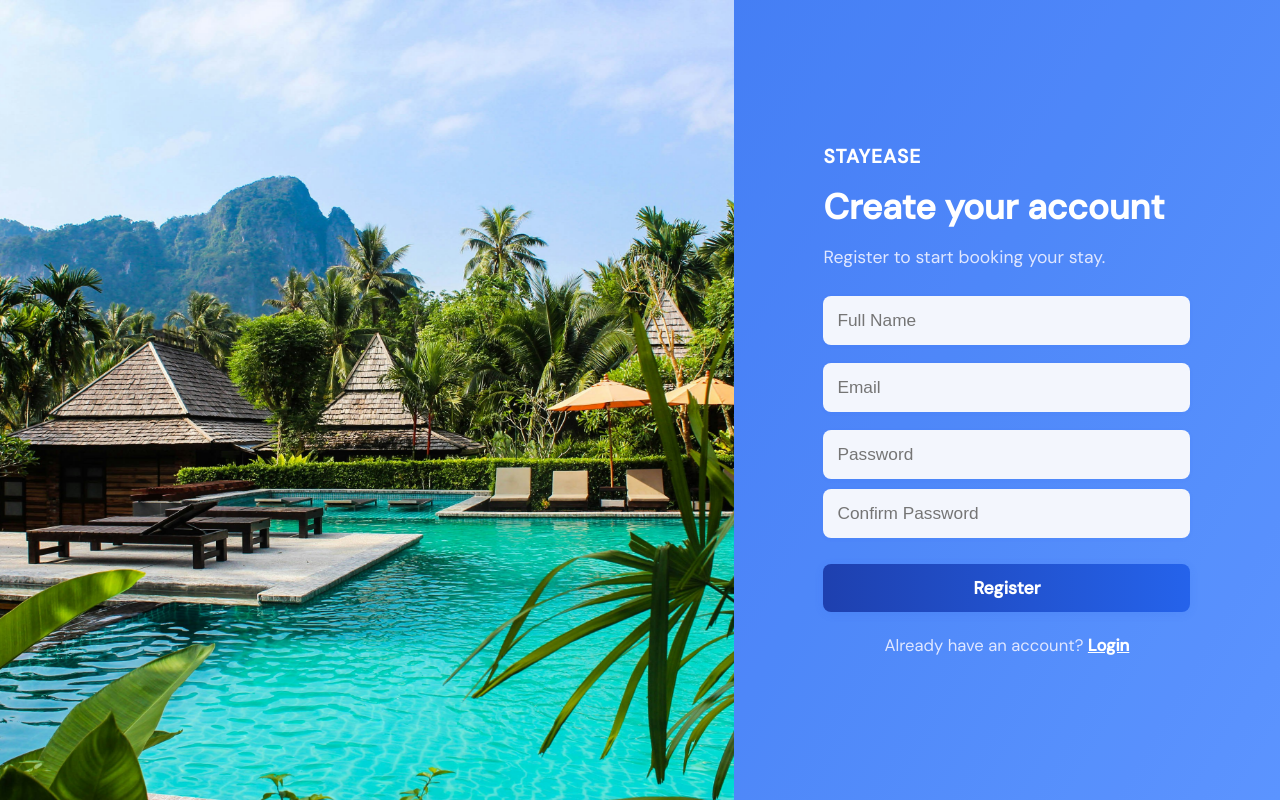
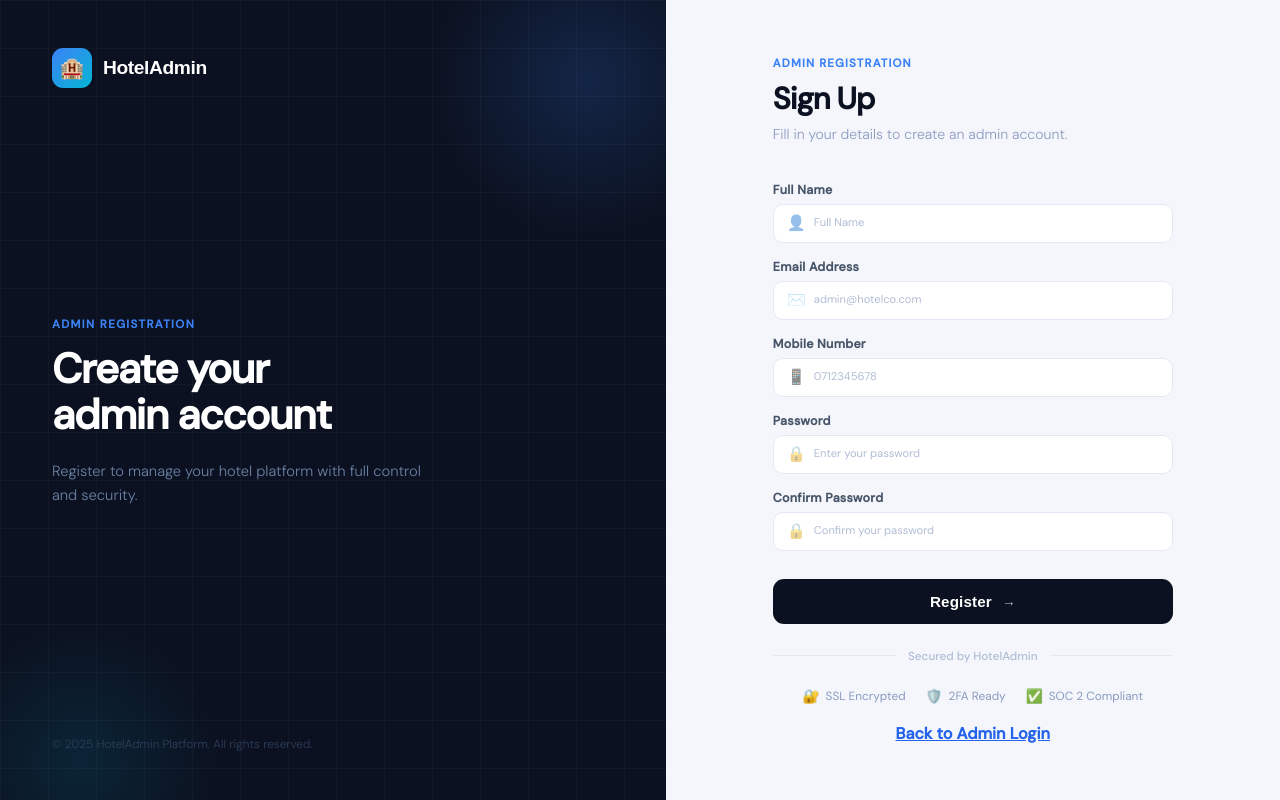
Before and after one commit to stayease-sliit-2026/frontend_stayease, a React (Vite) app: page /admin/register in a window 1280 px wide. Built offline with nearby package versions, Linux system fonts and the light colour scheme; no server answers.

Commit message:
feat: implement admin registration page and update authentication flow

```diff
--- a/src/hooks/useLogin.js
+++ b/src/hooks/useLogin.js
@@ -31,7 +31,7 @@ export default function useLogin() {
       const response = await api.post(AppUrl.APP_URL_MAIN + AppUrl.LOGIN_URL, { email, password });
       setLoading(false);
       if (response.data && response.data.token) {
-        sessionStorage.setItem('adminAuthToken', response.data.token);
+        sessionStorage.setItem('authToken', response.data.token);
       }
       console.log('Admin login successful:', response.data);
       return response.data;
--- a/src/hooks/useRegister.js
+++ b/src/hooks/useRegister.js
@@ -6,7 +6,7 @@ export default function useRegister() {
   const [loading, setLoading] = useState(false);
   const [error, setError] = useState('');
 
-  const registerRequest = async (name, email, password) => {
+  const registerRequest = async (name, email, password, mobile) => {
     setLoading(true);
     setError('');
     try {
@@ -14,6 +14,7 @@ export default function useRegister() {
       const response = await api.post(AppUrl.APP_URL_MAIN+AppUrl.REGISTER_URL, {
         name,
         email,
+        mobile,
         password,
       });
       setLoading(false);
@@ -31,5 +32,28 @@ export default function useRegister() {
     }
   };
 
-  return { registerRequest, loading, error, setError };
+  // Admin registration
+  const adminRegisterRequest = async (name, email, mobile, password) => {
+    setLoading(true);
+    setError('');
+    try {
+      const response = await api.post(AppUrl.APP_URL_MAIN+AppUrl.REGISTER_URL, {
+        name,
+        email,
+        mobile,
+        password,
+      });
+      setLoading(false);
+      console.log('Admin registration successful:', response.status);
+      return response.status;
+    } catch (err) {
+      setLoading(false);
+      setError(
+        err.response?.data?.message || 'Admin registration failed. Please try again.'
+      );
+      return err.response?.data || null;
+    }
+  };
+
+  return { registerRequest, adminRegisterRequest, loading, error, setError };
 }
--- /dev/null
+++ b/src/pages/admin_pages/AdminRegister.jsx
@@ -0,0 +1,204 @@
+import React, { useState } from 'react';
+import { useNavigate, Link } from 'react-router-dom';
+import '../../styles/admin.css';
+import api from '../../services/api';
+import useRegister from '../../hooks/useRegister';
+
+export default function AdminRegister() {
+  const [name, setName] = useState('');
+  const [email, setEmail] = useState('');
+  const [mobile, setMobile] = useState('');
+  const [password, setPassword] = useState('');
+  const [confirmPassword, setConfirmPassword] = useState('');
+  const [error, setError] = useState('');
+  const [loading, setLoading] = useState(false);
+  const navigate = useNavigate();
+  const {adminRegisterRequest} = useRegister();
+
+  const handleSubmit = async (e) => {
+    e.preventDefault();
+    setError('');
+    if (!name.trim() || !email.trim() || !mobile.trim() || !password.trim() || !confirmPassword.trim()) {
+      setError('All fields are required.');
+      return;
+    }
+    // Simple mobile validation (10-15 digits)
+    if (!/^\d{10,15}$/.test(mobile.trim())) {
+      setError('Enter a valid mobile number (10-15 digits).');
+      return;
+    }
+    if (password !== confirmPassword) {
+      setError('Passwords do not match.');
+      return;
+    }
+    setLoading(true);
+    try {
+      const response = await adminRegisterRequest(name, email, mobile, password);
+      setLoading(false);
+      if (response == 201) {
+        navigate('/admin/dashboard', { replace: true });
+      } else {
+        setError(response?.message || 'Registration failed.');
+      }
+    } catch (err) {
+      setLoading(false);
+      setError(err.response?.message || 'Registration failed.');
+    }
+  };
+
+  return (
+    <div className="login-root">
+      <div className="login-left">
+        <div className="grid-overlay" />
+        <div className="left-logo">
+          <div className="logo-icon">🏨</div>
+          <span className="logo-text">HotelAdmin</span>
+        </div>
+        <div className="left-body">
+          <div className="left-eyebrow">Admin Registration</div>
+          <h1 className="left-headline">
+            Create your<br />
+            admin account
+          </h1>
+          <p className="left-desc">
+            Register to manage your hotel platform with full control and security.
+          </p>
+        </div>
+        <div className="left-footer">
+          © 2025 HotelAdmin Platform. All rights reserved.
+        </div>
+      </div>
+      <div className="login-right">
+        <div className="login-card">
+          <div className="card-eyebrow">Admin Registration</div>
+          <h2 className="card-title">Sign Up</h2>
+          <p className="card-subtitle">
+            Fill in your details to create an admin account.
+          </p>
+          {error && (
+            <div className="error-box">
+              <span className="error-icon">⚠️</span>
+              <span className="error-text">{error}</span>
+            </div>
+          )}
+          <form onSubmit={handleSubmit}>
+            <div className="field-group">
+              <div className="field-wrap">
+                  <label className="field-label">Full Name</label>
+                  <div className="input-wrap">
+                    <span className="input-icon">👤</span>
+                    <input
+                      className="field-input"
+                      type="text"
+                      placeholder="Full Name"
+                      value={name}
+                      onChange={e => setName(e.target.value)}
+                      required
+                      autoComplete="name"
+                    />
+                  </div>
+                </div>
+                <div className="field-wrap">
+                  <label className="field-label">Email Address</label>
+                  <div className="input-wrap">
+                    <span className="input-icon">✉️</span>
+                    <input
+                      className="field-input"
+                      type="email"
+                      placeholder="admin@hotelco.com"
+                      value={email}
+                      onChange={e => setEmail(e.target.value)}
+                      required
+                      autoComplete="email"
+                    />
+                  </div>
+                </div>
+                <div className="field-wrap">
+                  <label className="field-label">Mobile Number</label>
+                  <div className="input-wrap">
+                    <span className="input-icon">📱</span>
+                    <input
+                      className="field-input"
+                      type="tel"
+                      placeholder="0712345678"
+                      value={mobile}
+                      onChange={e => setMobile(e.target.value)}
+                      required
+                      autoComplete="tel"
+                    />
+                  </div>
+                </div>
+              <div className="field-wrap">
+                <label className="field-label">Password</label>
+                <div className="input-wrap">
+                  <span className="input-icon">🔒</span>
+                  <input
+                    className="field-input"
+                    type="password"
+                    placeholder="Enter your password"
+                    value={password}
+                    onChange={e => setPassword(e.target.value)}
+                    required
+                    autoComplete="new-password"
+                  />
+                </div>
+              </div>
+              <div className="field-wrap">
+                <label className="field-label">Confirm Password</label>
+                <div className="input-wrap">
+                  <span className="input-icon">🔒</span>
+                  <input
+                    className="field-input"
+                    type="password"
+                    placeholder="Confirm your password"
+                    value={confirmPassword}
+                    onChange={e => setConfirmPassword(e.target.value)}
+                    required
+                    autoComplete="new-password"
+                  />
+                </div>
+              </div>
+            </div>
+            <button type="submit" className="submit-btn" disabled={loading}>
+              {loading ? (
+                <>
+                  <span className="spinner" />
+                  Registering…
+                </>
+              ) : (
+                <>
+                  Register
+                  <span style={{ fontSize: '0.85rem', opacity: 0.7 }}>→</span>
+                </>
+              )}
+            </button>
+          </form>
+          <div className="divider">
+            <div className="divider-line" />
+            <span className="divider-text">Secured by HotelAdmin</span>
+            <div className="divider-line" />
+          </div>
+          <div className="trust-row">
+            <div className="trust-badge">
+              <span className="trust-icon">🔐</span>
+              SSL Encrypted
+            </div>
+            <div className="trust-badge">
+              <span className="trust-icon">🛡️</span>
+              2FA Ready
+            </div>
+            <div className="trust-badge">
+              <span className="trust-icon">✅</span>
+              SOC 2 Compliant
+            </div>
+          </div>
+          <div style={{ marginTop: 18, textAlign: 'center', fontSize: '1.01rem' }}>
+            <Link to="/admin/login" style={{ color: '#2563eb', fontWeight: 600, textDecoration: 'underline' }}>
+              Back to Admin Login
+            </Link>
+          </div>
+        </div>
+      </div>
+    </div>
+  );
+}
--- a/src/pages/auth_pages/Register.jsx
+++ b/src/pages/auth_pages/Register.jsx
@@ -9,6 +9,7 @@ import ImageConstant from '../../utils/imageConstant';
 export default function Register() {
   const [name, setName] = useState('');
   const [email, setEmail] = useState('');
+  const [mobile, setMobile] = useState('');
   const [password, setPassword] = useState('');
   const [confirm, setConfirm] = useState('');
   const { login, isAuthenticated } = useAuth();
@@ -18,15 +19,20 @@ export default function Register() {
   const handleSubmit = async (e) => {
     e.preventDefault();
     setError('');
-    if (!name.trim() || !email.trim() || !password.trim()) {
-      setError('Name, email and password required');
+    if (!name.trim() || !email.trim() || !mobile.trim() || !password.trim()) {
+      setError('Name, email, mobile, and password required');
+      return;
+    }
+    // Simple mobile validation (10-15 digits)
+    if (!/^\d{10,15}$/.test(mobile.trim())) {
+      setError('Enter a valid mobile number (10-15 digits).');
       return;
     }
     if (password !== confirm) {
       setError('Passwords do not match');
       return;
     }
-    const result = await registerRequest(name, email, password);
+    const result = await registerRequest(name, email, password, mobile);
     if (result) {
       login(email);
       navigate('/', { replace: true });
@@ -98,9 +104,9 @@ export default function Register() {
         minWidth: 0,
       }}>
         <div style={{ maxWidth: 420, width: '100%' }}>
-          <div style={{ fontWeight: 800, fontSize: '1.2rem', color: '#fff', letterSpacing: '1px', marginBottom: 18 }}>STAYEASE</div>
-          <h1 style={{ color: '#fff', fontWeight: 800, fontSize: '2.2rem', margin: 0, lineHeight: 1.15 }}>Create your account</h1>
-          <div style={{ color: '#e0e7ff', margin: '18px 0 28px', fontSize: '1.1rem' }}>Register to start booking your stay.</div>
+          <div style={{ fontWeight: 800, fontSize: '1.2rem', color: '#fff', letterSpacing: '1px', marginBottom: 5 }}>STAYEASE</div>
+          <h1 style={{ color: '#fff', fontWeight: 800, fontSize: '2.2rem', margin: 0, }}>Create your account</h1>
+          <div style={{ color: '#e0e7ff', margin: '5px 0 28px', fontSize: '1.1rem' }}>Register to start booking your stay.</div>
           <form onSubmit={handleSubmit} style={{ width: '100%' }}>
             {error && <div style={{ color: '#b91c1c', marginBottom: 12, fontWeight: 600 }}>{error}</div>}
             <input
@@ -111,11 +117,11 @@ export default function Register() {
               required
               style={{
                 width: '100%',
-                padding: '14px',
+                padding: '10px',
                 marginBottom: 18,
                 border: 'none',
                 borderRadius: 8,
-                fontSize: '1.08rem',
+                fontSize: '1.00rem',
                 background: '#f3f6fd',
                 color: '#222',
                 boxShadow: '0 1px 4px rgba(37,99,235,0.07)',
@@ -129,11 +135,29 @@ export default function Register() {
               required
               style={{
                 width: '100%',
-                padding: '14px',
+                padding: '10px',
                 marginBottom: 18,
                 border: 'none',
                 borderRadius: 8,
-                fontSize: '1.08rem',
+                fontSize: '1.00rem',
+                background: '#f3f6fd',
+                color: '#222',
+                boxShadow: '0 1px 4px rgba(37,99,235,0.07)',
+              }}
+            />
+            <input
+              type="tel"
+              placeholder="Mobile Number"
+              value={mobile}
+              onChange={e => setMobile(e.target.value)}
+              required
+              style={{
+                width: '100%',
+                padding: '10px',
+                marginBottom: 18,
+                border: 'none',
+                borderRadius: 8,
+                fontSize: '1.00rem',
                 background: '#f3f6fd',
                 color: '#222',
                 boxShadow: '0 1px 4px rgba(37,99,235,0.07)',
@@ -147,11 +171,11 @@ export default function Register() {
               required
               style={{
                 width: '100%',
-                padding: '14px',
+                padding: '10px',
                 marginBottom: 10,
                 border: 'none',
                 borderRadius: 8,
-                fontSize: '1.08rem',
+                fontSize: '1.00rem',
                 background: '#f3f6fd',
                 color: '#222',
                 boxShadow: '0 1px 4px rgba(37,99,235,0.07)',
@@ -165,11 +189,11 @@ export default function Register() {
               required
               style={{
                 width: '100%',
-                padding: '14px',
+                padding: '10px',
                 marginBottom: 20,
                 border: 'none',
                 borderRadius: 8,
-                fontSize: '1.08rem',
+                fontSize: '1.00rem',
                 background: '#f3f6fd',
                 color: '#222',
                 boxShadow: '0 1px 4px rgba(37,99,235,0.07)',
--- a/src/routes/AppRoutes.jsx
+++ b/src/routes/AppRoutes.jsx
@@ -8,6 +8,7 @@ import Profile from '../pages/Profile';
 import useAuth from '../hooks/useAuth';
 import AdminDashboard from '../pages/admin_pages/dashboard';
 import AdminLogin from '../pages/admin_pages/AdminLogin';
+import AdminRegister from '../pages/admin_pages/AdminRegister';
 
 function ProtectedRoute({ children }) {
 	const { isAuthenticated } = useAuth();
@@ -16,16 +17,19 @@ function ProtectedRoute({ children }) {
 
 
 export default function AppRoutes() {
-    if( !sessionStorage.getItem('adminAuthToken')) {
+    if( !sessionStorage.getItem('authToken') ) {
+        console.log('User is not authenticated, loading public routes.');
         return (
             <Routes>
                 <Route path="/login" element={<Login />} />
                 <Route path="*" element={<Navigate to="/login" replace />} />
-                <Route path="/admin/register" element={<Register />} />
+				<Route path="/admin/register" element={<AdminRegister />} />
                 <Route path="/admin/login" element={<AdminLogin />} />
                 <Route path="/register" element={<Register />} />
             </Routes>
         );
+    }else{
+        console.log('User is authenticated, loading protected routes.');
     }
        return (
 	       <Routes>
@@ -34,12 +38,13 @@ export default function AppRoutes() {
 		       <Route path="/" element={<Home />} />
 		       <Route path="/profile" element={
 			       <ProtectedRoute>
-				       <Profile />
+			       	       <Profile />
 			       </ProtectedRoute>
 		       } />
-			   <Route path="/admin/login" element={<AdminLogin />} />
-			   <Route path="/admin/dashboard" element={<AdminDashboard />} />
-			   <Route path="*" element={<NotFound />} />
+		   <Route path="/admin/login" element={<AdminLogin />} />
+		   <Route path="/admin/register" element={<AdminRegister />} />
+		   <Route path="/admin/dashboard" element={<AdminDashboard />} />
+		   <Route path="*" element={<NotFound />} />
 	       </Routes>
     );
 }
--- a/src/styles/admin.css
+++ b/src/styles/admin.css
@@ -274,11 +274,11 @@ body { font-family: 'DM Sans', sans-serif; }
 
 .field-input {
   width: 100%;
-  padding: 13px 14px 13px 40px;
+  padding: 10px 14px 13px 40px;
   border: 1.5px solid #e2e8f4;
   border-radius: 10px;
   font-family: 'DM Sans', sans-serif;
-  font-size: 0.92rem;
+  font-size: 0.70rem;
   color: #0b1120;
   background: #fff;
   outline: none;
```
Also changed, not shown: src/pages/admin_pages/AdminLogin.jsx (+5 -2 lines).
